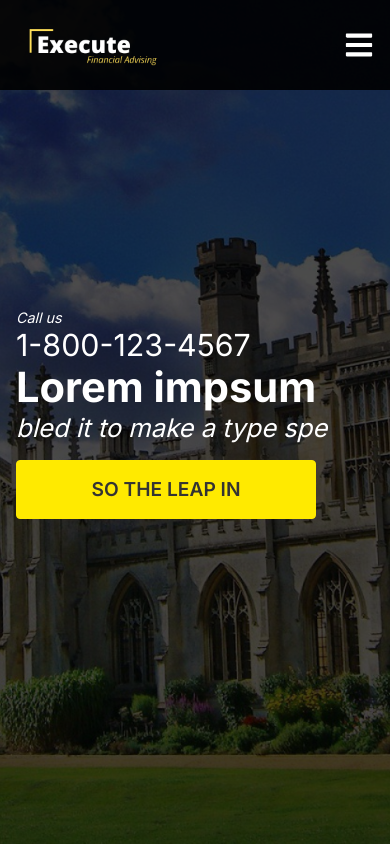
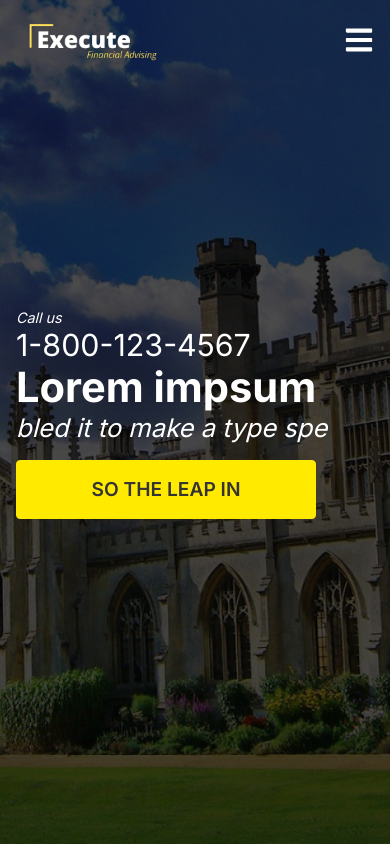
Before and after one commit to itsmahdi62/Ai-lab, a React (Create React App) app: page / in a window 390 px wide. Shown: the top 844 px of the page. Built offline with nearby package versions, Linux system fonts and the light colour scheme.

Commit message:
Make Navbar dynamic

```diff
--- a/src/components/Navbar/Navbar.css
+++ b/src/components/Navbar/Navbar.css
@@ -1,13 +1,13 @@
 .header {
     position: fixed;
-    height: 90px;
+    height: 80px;
     width: 100%;
     top: 0;
     left: 0;
     z-index: 1;
     transition: .3s ease-in;
     overflow: hidden;
-    background-color: rgba(0,0,0,.9);
+    background-color:transparent;
 }
 
 .header .navbar {
@@ -59,7 +59,7 @@
 @media screen and (max-width:940px) {
     .header {
         max-width: 100%;
-        background-color: rgba(0,0,0,.9);
+        background-color:transparent;
     }
 
     .header .navbar {
@@ -95,3 +95,8 @@
         width: 150px;
     }
 }
+
+.addBg{
+    background-color:  rgba(0, 0, 0, 0.445);
+    box-shadow: none;
+}
--- a/src/components/Navbar/Navbar.js
+++ b/src/components/Navbar/Navbar.js
@@ -8,12 +8,26 @@ import './Navbar.css'
 const Navbar = () => {
 
     const [click, setClick] = useState(false)
+    const [header , setHeader] = useState('header')
+
     const handleClick = () => setClick(!click)
-
     const closeMenu = () => setClick(false)
 
+    const addBg = () =>{
+        if(window.scrollY >= 50){
+            setHeader('header addBg')
+        }
+    }
+    const removeBg = () =>{
+        if(window.scrollY < 50){
+            setHeader('header')
+        }
+    }
+    window.addEventListener('scroll', addBg)
+    window.addEventListener('scroll', removeBg)
+
     return (
-        <div className='header'>
+        <div className={header}>
             <nav className='navbar'>
                 <a href='/' className='logo'>
                     <img src={logo} alt='logo' />
```
